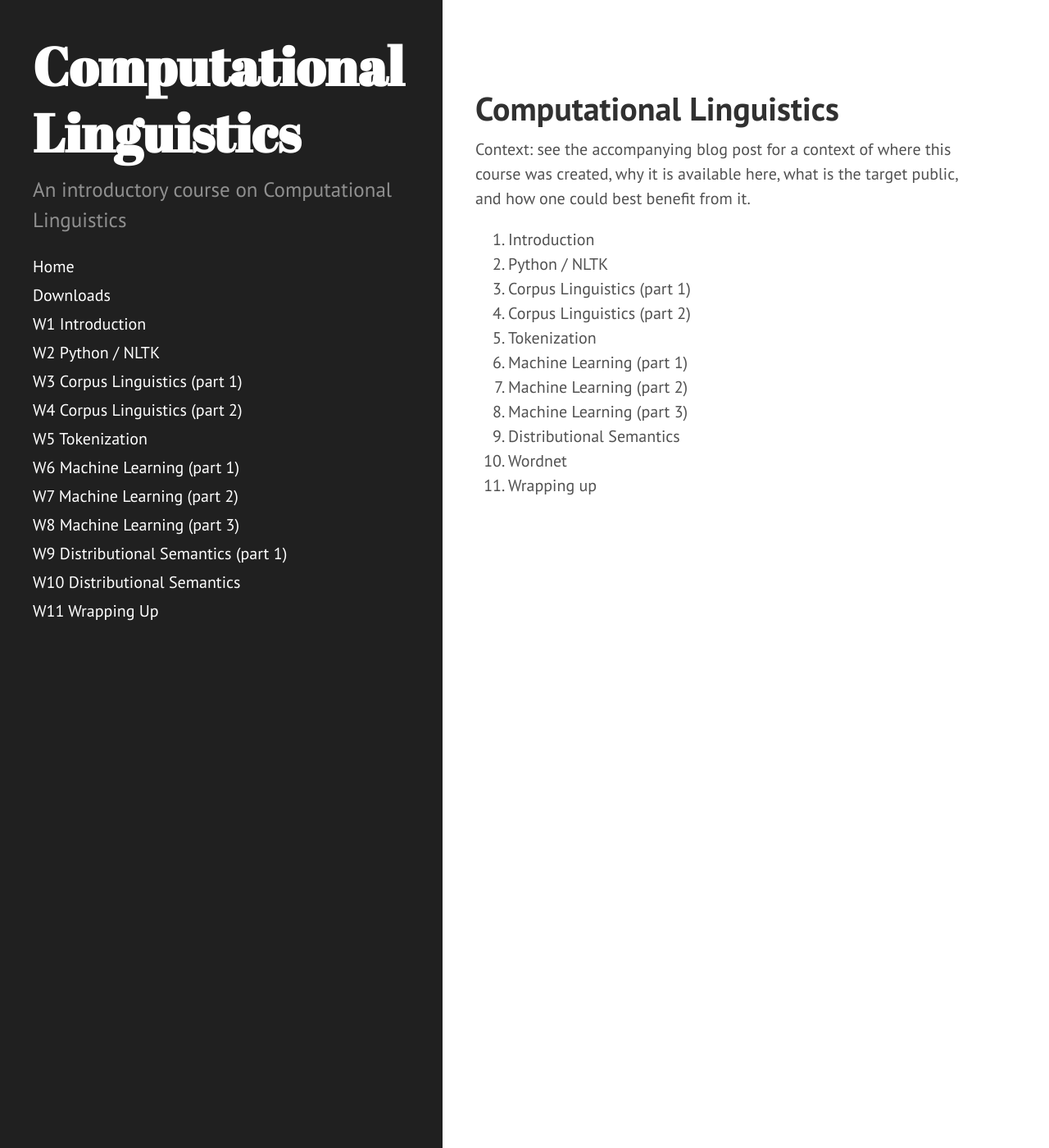
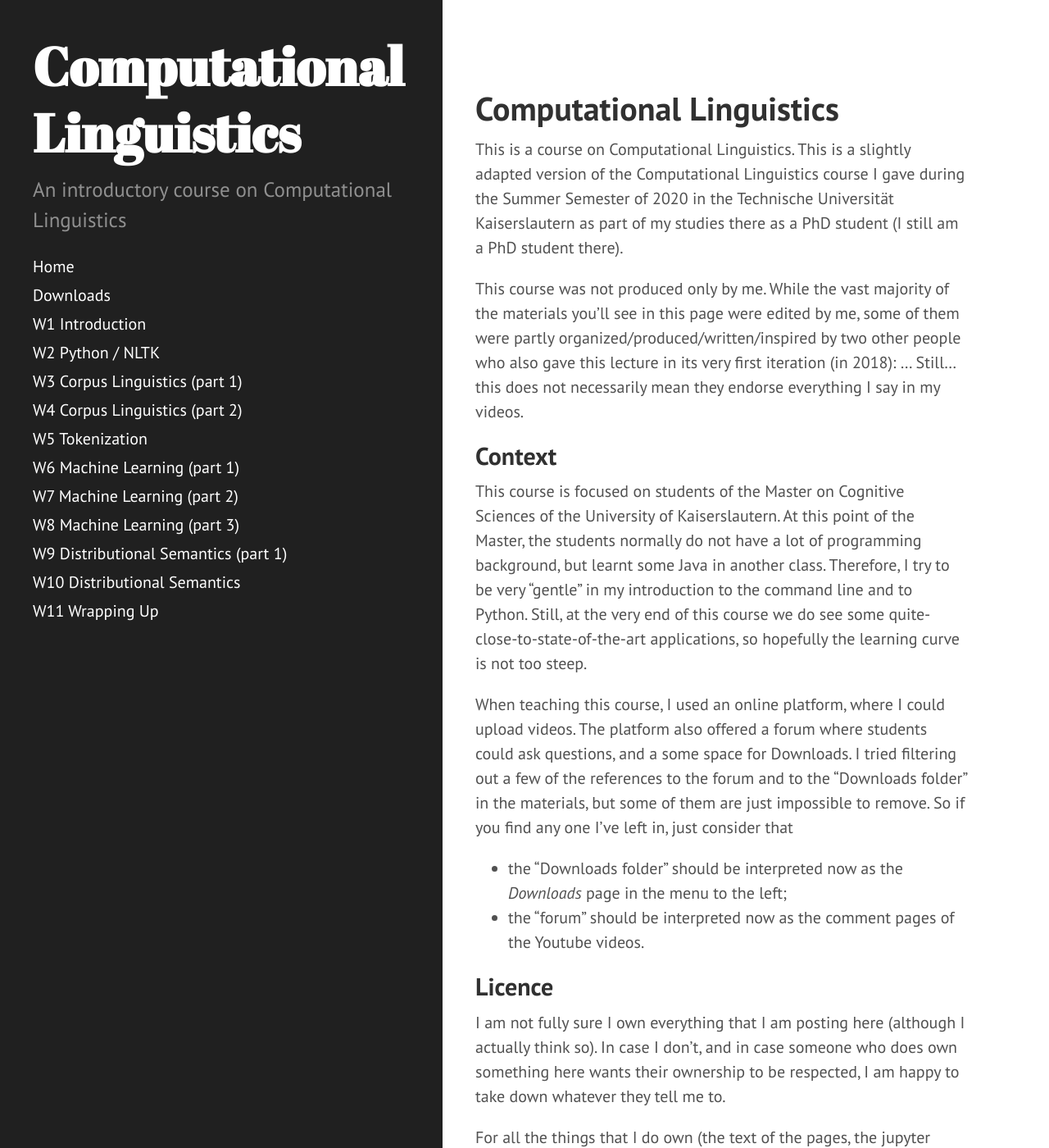
Before and after one commit to jcbgamboa/computational_linguistics, a Jekyll site: the page built from index.md, in a window 1280 px wide and 1400 px high. Shown: the whole window at 82% size. Built offline with Jekyll 4.4.1, drawn with Linux system fonts in a browser that asks for light colours; some of the changed text lies outside the part shown.

Commit message:
Adds licence and other stuff

```diff
--- a/index.md
+++ b/index.md
@@ -5,18 +5,52 @@ title: Computational Linguistics
 
 # Computational Linguistics
 
-Context: see the accompanying blog post for a context of where this course was
-created, why it is available here, what is the target public, and how one could
-best benefit from it.
+This is a course on Computational Linguistics. This is a slightly adapted
+version of the Computational Linguistics course I gave during the Summer
+Semester of 2020 in the Technische Universität Kaiserslautern as part of my
+studies there as a PhD student (I still am a PhD student there).
 
-1. Introduction
-2. Python / NLTK
-3. Corpus Linguistics (part 1)
-4. Corpus Linguistics (part 2)
-5. Tokenization
-6. Machine Learning (part 1)
-7. Machine Learning (part 2)
-8. Machine Learning (part 3)
-9. Distributional Semantics
-10. Wordnet
-11. Wrapping up
+This course was not produced only by me. While the vast majority of the
+materials you'll see in this page were edited by me, some of
+them were partly organized/produced/written/inspired by
+two other people who also gave this lecture in its very first iteration
+(in 2018): ...
+Still... this does not necessarily mean they endorse everything I say in
+my videos.
+
+
+Context
+-------
+
+This course is focused on students of the Master on Cognitive Sciences of
+the University of Kaiserslautern. At this point of the Master, the students
+normally do not have a lot of programming background, but learnt some Java
+in another class. Therefore, I try to be very "gentle" in my introduction
+to the command line and to Python. Still, at the very end of this course
+we do see some quite-close-to-state-of-the-art applications, so hopefully
+the learning curve is not too steep.
+
+When teaching this course, I used an online platform, where I could upload
+videos. The platform also offered a forum where students could ask
+questions, and a some space for Downloads.
+I tried filtering out a few of the references to the
+forum and to the "Downloads folder" in the materials, but some of them are
+just impossible to remove. So if you find any one I've left in, just
+consider that
+ * the "Downloads folder" should be interpreted now as the _Downloads_ page
+   in the menu to the left;
+ * the "forum" should be interpreted now as the comment pages of the
+   Youtube videos.
+
+
+Licence
+-------
+
+I am not fully sure I own everything that I am posting here (although I
+actually think so). In case I don't,
+and in case someone who does own something here wants their ownership to be
+respected, I am happy to take down whatever they tell me to.
+
+For all the things that I do own (the text of the pages, the jupyter
+notebooks, the slides, and the Youtube videos), I would like to licence this as
+[Creative Commons 4.0 Attribution Noncommercial ShareAlike](https://en.wikipedia.org/wiki/Creative_Commons_license).
```
